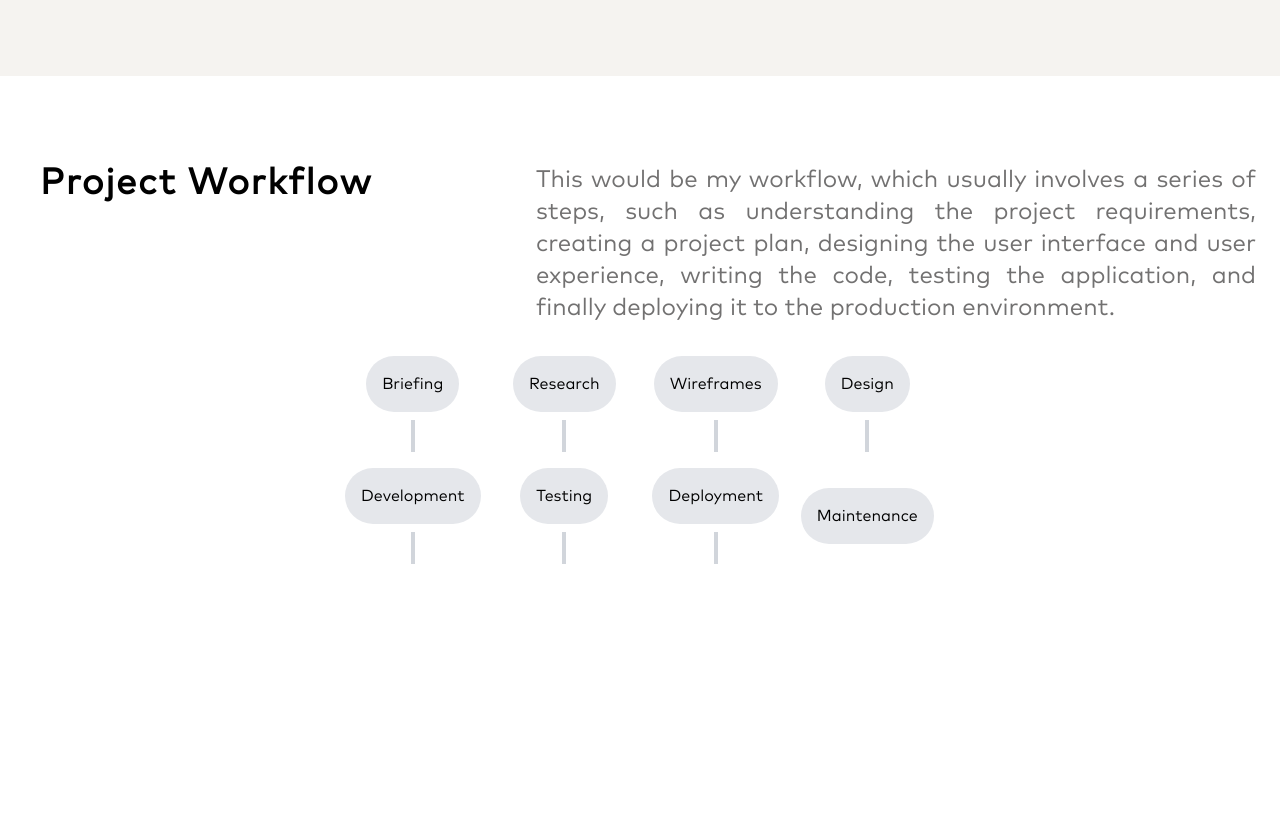
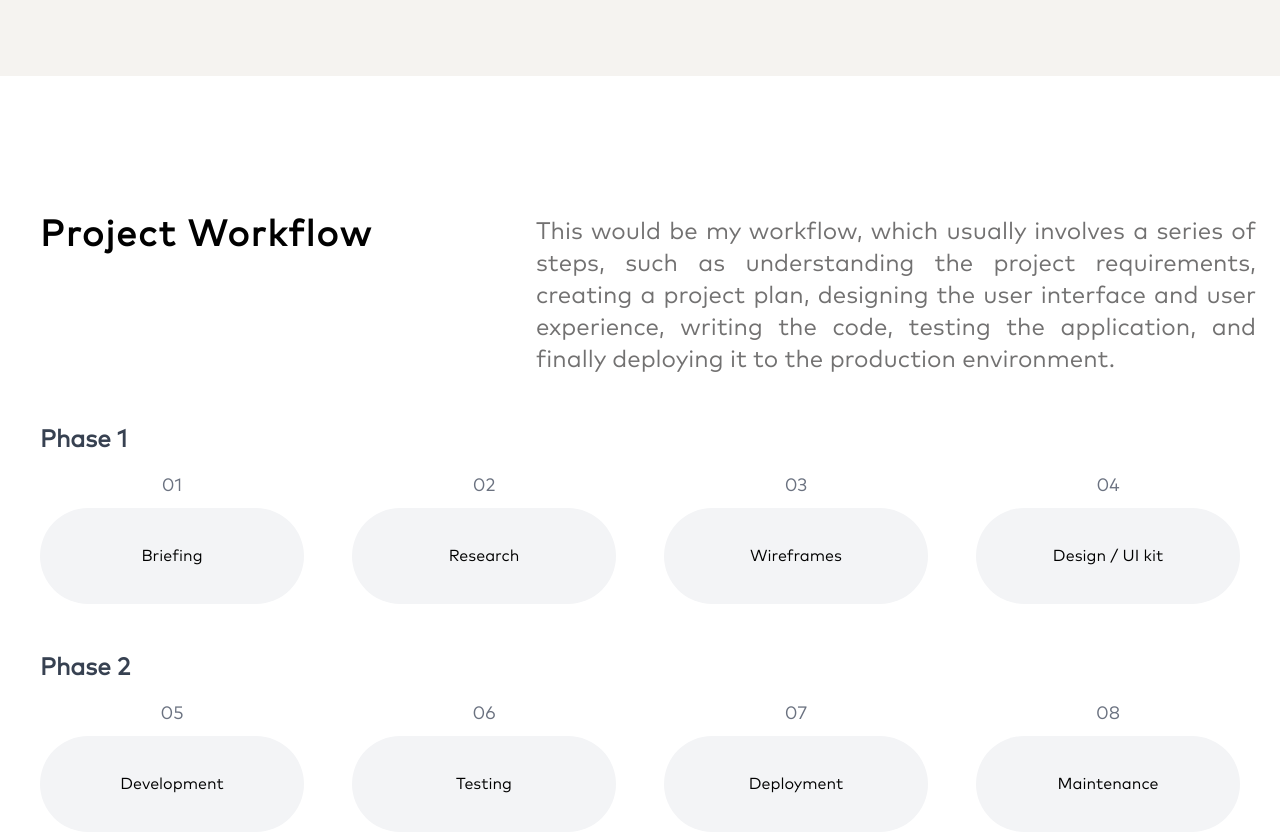
Before and after one commit to angelocarlos232/ThePortfolio, a Next.js app: page / in a window 1280 px wide. Shown: the part 740-1572 px from the top of the page. Before the commit the page ends 1344 px from the top, so only its background shows below. Built offline with nearby package versions, Linux system fonts and the light colour scheme.

Commit message:
Changes: - Added workflow section content - adjusted paddings and margins

```diff
--- a/app/page.tsx
+++ b/app/page.tsx
@@ -8,10 +8,12 @@ export default function Home() {
       <div className="flex justify-center items-center bg-white-default w-full h-full px-4 md:px-6 lg:px-8 xl:px-10 2xl:px-0 space-y-12 pt-12 ">
         <div className="max-w-[1440px] min-h-[calc(120vh-12rem)] space-y-12">
           <Hero />
-          <AboutSection />
+          <div className="flex items-center justify-center">
+            <AboutSection />
+          </div>
         </div>
       </div>
-      <div className="max-w-[1440px] mt-12">
+      <div className="max-w-[1440px] mt-12 h-screen flex items-center justify-center">
         <Workflow />
       </div>
     </main>
--- a/components/workflow/Workflow.tsx
+++ b/components/workflow/Workflow.tsx
@@ -1,6 +1,6 @@
 import React from "react";
-import { Title } from '../ui/title';
-import { Description } from '../ui/description';
+import { Title } from "../ui/title";
+import { Description } from "../ui/description";
 
 const Workflow = () => {
   return (
@@ -13,50 +13,37 @@ const Workflow = () => {
         <div className="flex items-center text-2xl text-justify">
           <Description>
             This would be my workflow, which usually involves a series of steps,
-            such as understanding the project requirements, creating a project plan,
-            designing the user interface and user experience, writing the code,
-            testing the application, and finally deploying it to the production
-            environment.
+            such as understanding the project requirements, creating a project
+            plan, designing the user interface and user experience, writing the
+            code, testing the application, and finally deploying it to the
+            production environment.
           </Description>
         </div>
       </div>
 
       {/* Flowchart Section */}
-      <div className="mt-8">
-        <div className="flex justify-center">
-          <div className="grid grid-cols-1 md:grid-cols-2 lg:grid-cols-4 gap-4">
-            <div className="flex flex-col items-center justify-center">
-              <div className="bg-gray-200 p-4 rounded-full text-center">Briefing</div>
-              <div className="w-1 h-8 bg-gray-300 mt-2"></div>
+      <div className="mt-12 flex items-center justify-center">
+        <div className="flex flex-col space-y-12 w-[1200px]">
+          {[
+            { phase: "Phase 1", steps: ["Briefing", "Research", "Wireframes", "Design / UI kit"] },
+            { phase: "Phase 2", steps: ["Development", "Testing", "Deployment", "Maintenance"] },
+          ].map((phase, phaseIndex) => (
+            <div key={phaseIndex} className="relative">
+              <div className="absolute top-0 left-0 text-2xl font-bold text-gray-700 mb-4">
+                {phase.phase}
+              </div>
+              <div className="grid grid-cols-1 sm:grid-cols-2 md:grid-cols-4 gap-6 md:gap-12 mt-12">
+                {phase.steps.map((step, stepIndex) => (
+                  <div key={stepIndex} className="flex flex-col items-center">
+                    <div className="text-lg text-gray-500 mb-2">{`0${phaseIndex * 4 + stepIndex + 1}`}</div>
+                    <div className="bg-gray-100 px-8 py-4 rounded-full text-center text-base font-medium w-full h-24 flex items-center justify-center">
+                      {step}
+                    </div>
+                  </div>
+                ))}
+              </div>
             </div>
-            <div className="flex flex-col items-center justify-center">
-              <div className="bg-gray-200 p-4 rounded-full text-center">Research</div>
-              <div className="w-1 h-8 bg-gray-300 mt-2"></div>
-            </div>
-            <div className="flex flex-col items-center justify-center">
-              <div className="bg-gray-200 p-4 rounded-full text-center">Wireframes</div>
-              <div className="w-1 h-8 bg-gray-300 mt-2"></div>
-            </div>
-            <div className="flex flex-col items-center justify-center">
-              <div className="bg-gray-200 p-4 rounded-full text-center">Design</div>
-              <div className="w-1 h-8 bg-gray-300 mt-2"></div>
-            </div>
-            <div className="flex flex-col items-center justify-center">
-              <div className="bg-gray-200 p-4 rounded-full text-center">Development</div>
-              <div className="w-1 h-8 bg-gray-300 mt-2"></div>
-            </div>
-            <div className="flex flex-col items-center justify-center">
-              <div className="bg-gray-200 p-4 rounded-full text-center">Testing</div>
-              <div className="w-1 h-8 bg-gray-300 mt-2"></div>
-            </div>
-            <div className="flex flex-col items-center justify-center">
-              <div className="bg-gray-200 p-4 rounded-full text-center">Deployment</div>
-              <div className="w-1 h-8 bg-gray-300 mt-2"></div>
-            </div>
-            <div className="flex flex-col items-center justify-center">
-              <div className="bg-gray-200 p-4 rounded-full text-center">Maintenance</div>
-            </div>
-          </div>
+          ))}
         </div>
       </div>
     </div>
```
